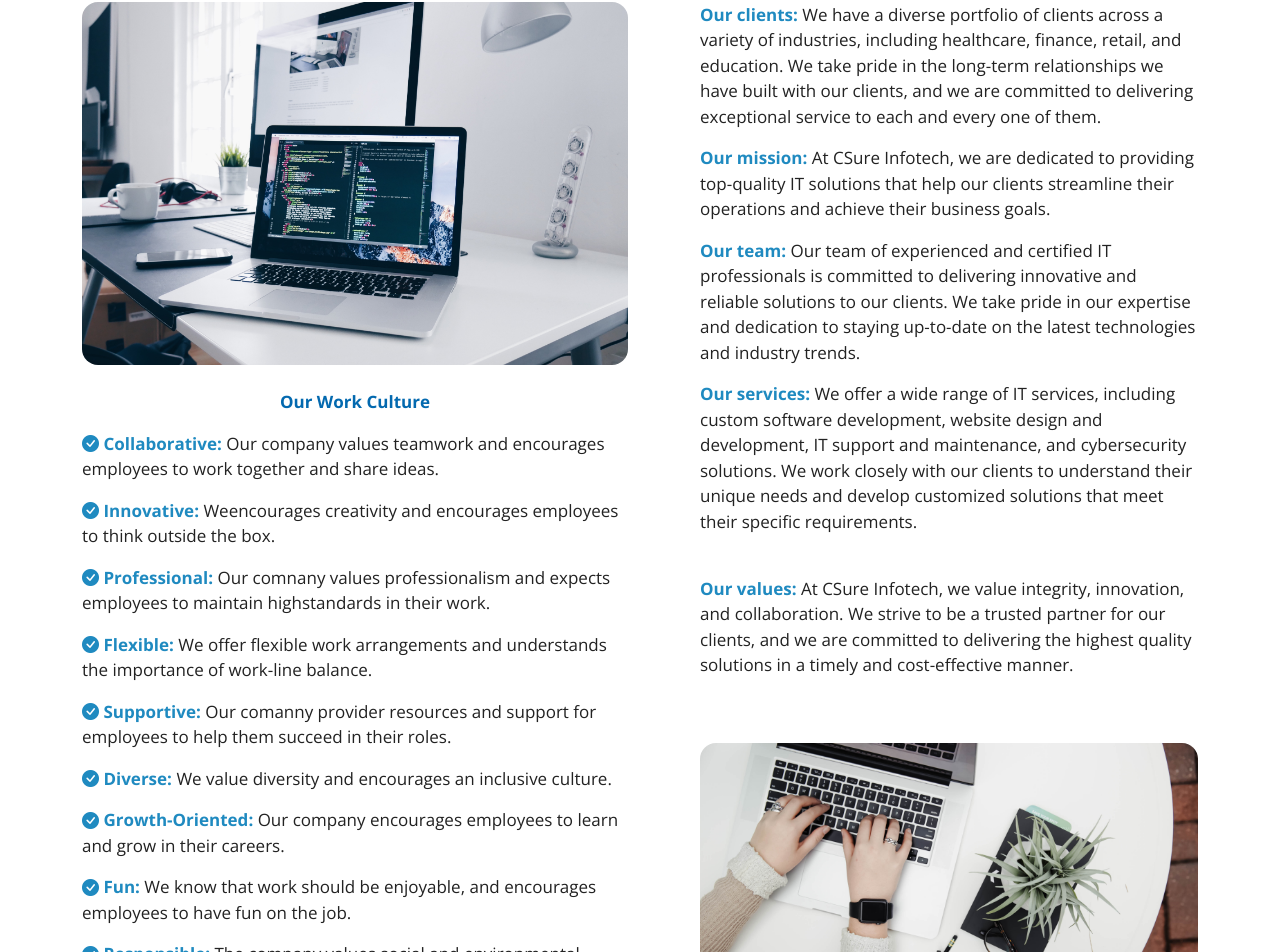
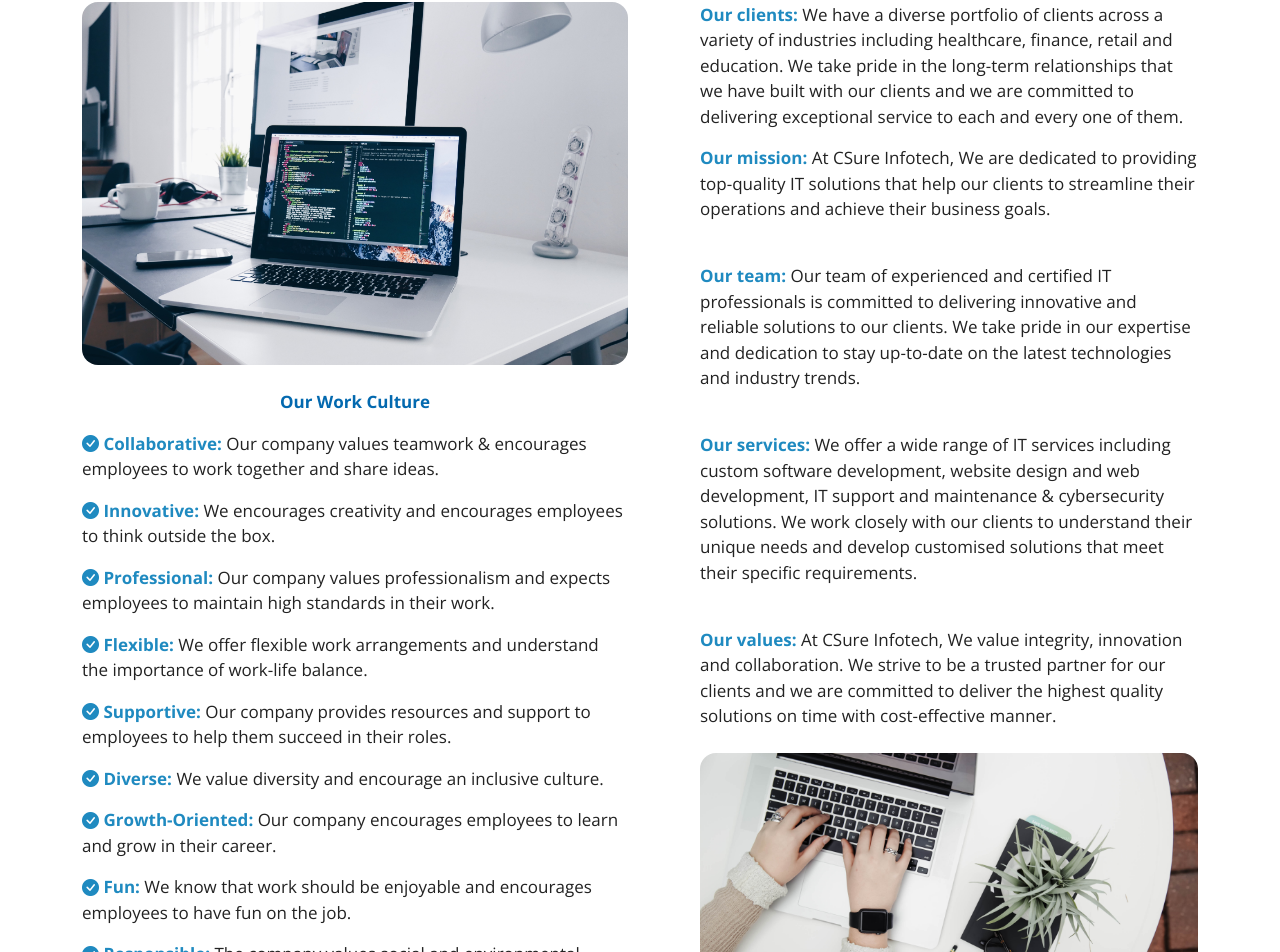
Before and after one commit to JavedAppdevelopment/CSureInfotechAngularWeb, an Angular app: page / in a window 1280 px wide. Shown: the part 1325-2277 px from the top of the page. Built offline with nearby package versions, Linux system fonts and the light colour scheme.

Commit message:
Task: 12 Text change

```diff
--- a/src/app/app.component.html
+++ b/src/app/app.component.html
@@ -14,34 +14,35 @@
             <img src="assets/img/portfolio/christopher-gower-m_HRfLhgABo-unsplash.jpg" class="img-fluid rounded-4 mb-4" alt="">
             <!-- <p class="OurMissionAllText text-center h6">Our Work Culture</p> -->
             <p class="text-center"><strong style="color:#0369af;">Our Work Culture</strong></p>
-            <p><strong class="OurMissionAllText"><i class="bi bi-check-circle-fill"></i> Collaborative:</strong> Our company values teamwork and encourages employees to work together and share ideas.</p>
-            <p><strong class="OurMissionAllText"><i class="bi bi-check-circle-fill"></i> Innovative:</strong> Weencourages creativity and encourages employees to think outside the box.</p>
-            <p><strong class="OurMissionAllText"><i class="bi bi-check-circle-fill"></i> Professional:</strong> Our comnany values professionalism and expects employees to maintain highstandards in their work.</p>
-            <p><strong class="OurMissionAllText"><i class="bi bi-check-circle-fill"></i> Flexible:</strong> We offer flexible work arrangements and understands the importance of work-line balance.</p>
-            <p><strong class="OurMissionAllText"><i class="bi bi-check-circle-fill"></i> Supportive:</strong> Our comanny provider resources and support for employees to help them succeed in their roles.</p>
-            <p><strong class="OurMissionAllText"><i class="bi bi-check-circle-fill"></i> Diverse:</strong> We value diversity and encourages an inclusive culture.</p>
-            <p><strong class="OurMissionAllText"><i class="bi bi-check-circle-fill"></i> Growth-Oriented:</strong> Our company encourages employees to learn and grow in their careers.</p>
-            <p><strong class="OurMissionAllText"><i class="bi bi-check-circle-fill"></i> Fun:</strong> We know that work should be enjoyable, and encourages employees to have fun on the job.</p>
+            <p><strong class="OurMissionAllText"><i class="bi bi-check-circle-fill"></i> Collaborative:</strong> Our company values teamwork & encourages employees to work together and share ideas.</p>
+            <p><strong class="OurMissionAllText"><i class="bi bi-check-circle-fill"></i> Innovative:</strong> We encourages creativity and encourages employees to think outside the box.</p>
+            <p><strong class="OurMissionAllText"><i class="bi bi-check-circle-fill"></i> Professional:</strong> Our company values professionalism and expects employees to maintain high standards in their work.</p>
+            <p><strong class="OurMissionAllText"><i class="bi bi-check-circle-fill"></i> Flexible:</strong> We offer flexible work arrangements and understand the importance of work-life balance.</p>
+            <p><strong class="OurMissionAllText"><i class="bi bi-check-circle-fill"></i> Supportive:</strong> Our company provides resources and support to employees to help them succeed in their roles.</p>
+            <p><strong class="OurMissionAllText"><i class="bi bi-check-circle-fill"></i> Diverse:</strong> We value diversity and encourage an inclusive culture.</p>
+            <p><strong class="OurMissionAllText"><i class="bi bi-check-circle-fill"></i> Growth-Oriented:</strong> Our company encourages employees to learn and grow in their career.</p>
+            <p><strong class="OurMissionAllText"><i class="bi bi-check-circle-fill"></i> Fun:</strong> We know that work should be enjoyable and encourages employees to have fun on the job.</p>
             <p><strong class="OurMissionAllText"><i class="bi bi-check-circle-fill"></i> Responsible:</strong> The company values social and environmental responsibility and encourages employees to make a positive impact.</p>
-            <p><strong class="OurMissionAllText"><i class="bi bi-check-circle-fill"></i> Rewarding:</strong> We values our employees and offer opportunities for recogninition and rewards for their hard work.</p>
+            <p><strong class="OurMissionAllText"><i class="bi bi-check-circle-fill"></i> Rewarding:</strong> We values our employees & provide opportunities and rewards for their hard work.</p>
           </div>
           <div class="col-lg-6">
             <div class="content ps-0 ps-lg-5 AllTextP">
               <p class="fst-itali">
-                <strong class="OurMissionAllText">Our clients:</strong> We have a diverse portfolio of clients across a variety of industries, including healthcare, finance, retail,
-                and education. We take pride in the long-term relationships we have built with our clients,
-                and we are committed to delivering exceptional service to each and every one of them.
+                <strong class="OurMissionAllText">Our clients:</strong> We have a diverse portfolio of clients across a variety of industries including healthcare,
+                finance, retail and education. We take pride in the long-term relationships that we have built with our clients and we are committed to delivering
+                exceptional service to each and every one of them.
               </p>
-              <p class=""><strong class="OurMissionAllText">Our mission:</strong> At CSure Infotech, we are dedicated to providing top-quality IT solutions that help our clients streamline their operations and achieve their business goals.</p>
-              <p><strong class="OurMissionAllText">Our team:</strong> Our team of experienced and certified IT professionals is committed to delivering innovative and reliable solutions to our clients. We take pride in our expertise and dedication to staying up-to-date on the latest technologies and industry trends.</p>
-              <p><strong class="OurMissionAllText">Our services:</strong> We offer a wide range of IT services, including custom software development, website design and development, IT support and maintenance, and cybersecurity solutions. We work closely with our clients to understand their unique needs and develop customized solutions that meet their specific requirements.</p>
+              <p class=""><strong class="OurMissionAllText">Our mission:</strong> At CSure Infotech, We are dedicated to providing top-quality IT solutions that help
+              our clients to streamline their operations and achieve their business goals.</p><br/>
+              <p><strong class="OurMissionAllText">Our team:</strong> Our team of experienced and certified IT professionals is committed to delivering innovative
+              and reliable solutions to our clients. We take pride in our expertise and dedication to stay up-to-date on the latest technologies and industry trends.</p><br/>
+              <p><strong class="OurMissionAllText">Our services:</strong> We offer a wide range of IT services including custom software development, website design
+              and web development, IT support and maintenance & cybersecurity solutions. We work closely with our clients to understand their unique needs and develop
+              customised solutions that meet their specific requirements.</p>
               <br/>
-              <p>
-                <strong class="OurMissionAllText">Our values:</strong> At CSure Infotech, we value integrity, innovation,
-                and collaboration. We strive to be a trusted partner for our clients,
-                and we are committed to delivering the highest quality solutions in a timely and cost-effective manner.
+              <p><strong class="OurMissionAllText">Our values:</strong> At CSure Infotech, We value integrity, innovation and collaboration. We strive to be a trusted
+              partner for our clients and we are committed to deliver the highest quality solutions on time with cost-effective manner.
               </p>
-              <br/>
               <div class="position-relative mt-4">
                 <img src="assets/img/portfolio/corinne-kutz-tMI2_-r5Nfo-unsplash.jpg" class="img-fluid rounded-4" alt="">
                 <!-- <a href="https://www.youtube.com/watch?v=LXb3EKWsInQ" class="glightbox play-btn"></a> -->
```
